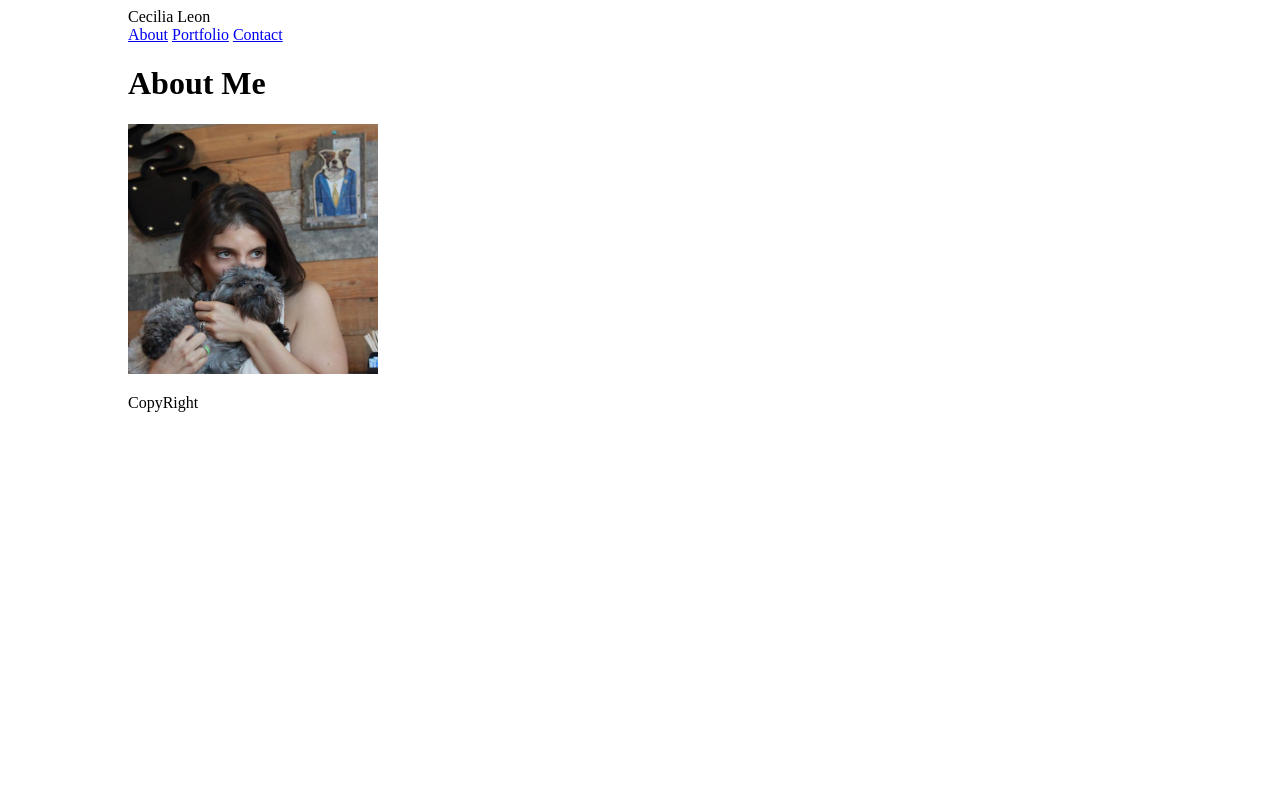
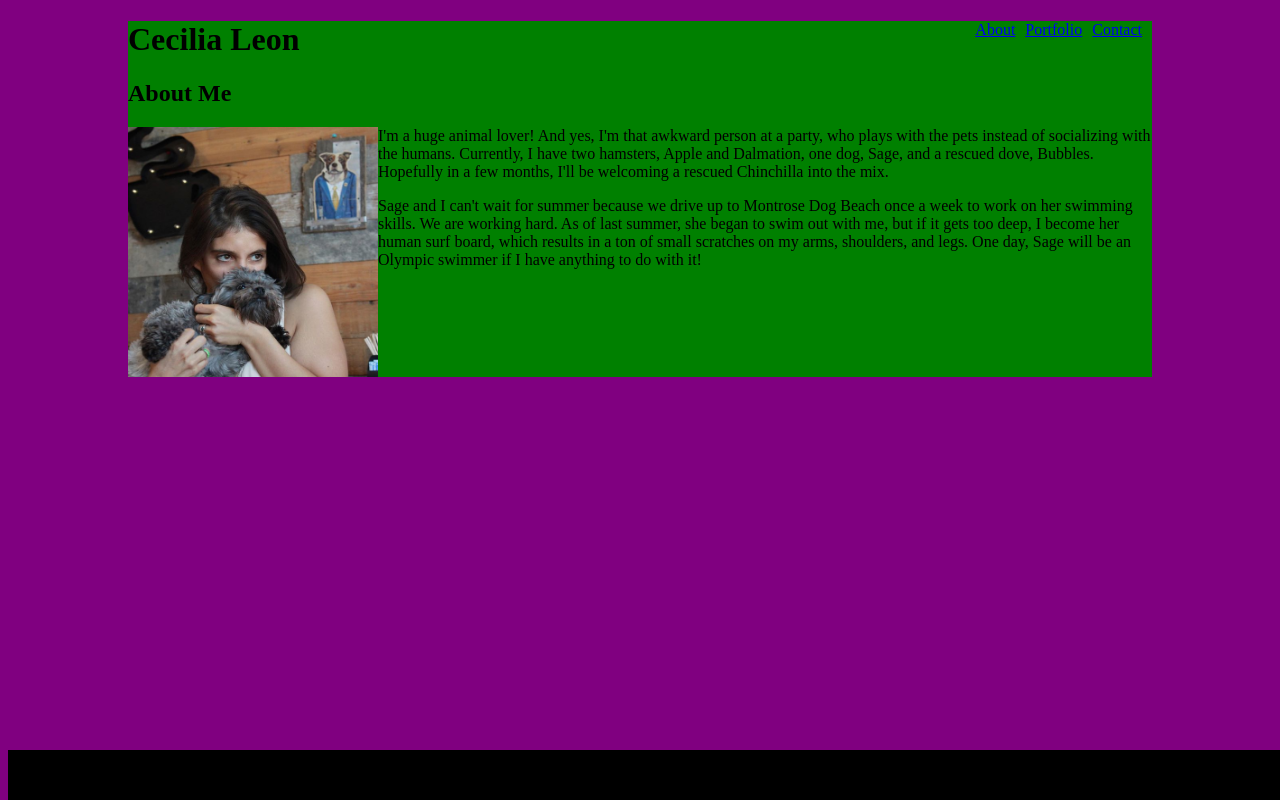
Before and after one commit to leoncecilia17/Basic-Portfolio, a plain HTML site: page index.html in a window 1280 px wide. Drawn offline with Linux system fonts and the light colour scheme.

Commit message:
trying 3

```diff
--- a/assets/css/style.css
+++ b/assets/css/style.css
@@ -1,9 +1,42 @@
+body {
+    background-color: purple;
+}
+
+
 .container {
     margin: 0 auto;
     width: 1024px;
+    padding: 0;
+    background: green;
+}
+
+a {
+    float: right;
+    padding-right: 10px;
 }
 
 img {
     width: 250px;
     height: 250px;
+    float: left;
+    margin: 0px, 40px;
 }
+
+.paragraph1 {
+    float: left;
+    margin: 0px, 40px;
+    background-color: #aa4a52;
+    width: 500px;
+}
+
+.clearfix {
+    clear:both;
+}
+
+#footer {
+    background-color: black;
+    position: fixed;
+    bottom: 0px;
+    width: 100%;
+    text-align: center;
+}
--- a/index.html
+++ b/index.html
@@ -12,28 +12,33 @@
 
     <div class="container">
 
-         <header>Cecilia Leon</header>
-
         <nav>
+            <a href="/Basic-Portfolio/contact.html">Contact</a>
+            <a href="/Basic-Portfolio/porfolio.html">Portfolio</a>
             <a href="/Basic-Portfolio/index.html">About</a>
-            <a href="/Basic-Portfolio/porfolio.html">Portfolio</a>
-            <a href="/Basic-Portfolio/contact.html">Contact</a>
         </nav>
 
-        <h1>About Me</h1>
+        <h1>Cecilia Leon</h1>
+
+        <h2>About Me</h2>
 
         <img src="assets/images/cecilia1.png">
 
-        <p>
-
+        <p class="paragraphs">
+           I'm a huge animal lover! And yes, I'm that awkward person at a party, who plays with the pets instead of socializing with the humans. Currently, I have two hamsters, Apple and Dalmation, one dog, Sage, and a rescued dove, Bubbles. Hopefully in a few months, I'll be welcoming a rescued Chinchilla into the mix.
         </p>
 
-        <footer>
-            <p>CopyRight</p>
-        </footer>
+        <p class="paragraphs">
+            Sage and I can't wait for summer because we drive up to Montrose Dog Beach once a week to work on her swimming skills. We are working hard. As of last summer, she began to swim out with me, but if it gets too deep, I become her human surf board, which results in a ton of small scratches on my arms, shoulders, and legs. One day, Sage will be an Olympic swimmer if I have anything to do with it!
+        </p>
 
+        <div class="clearfix">
+        </div>
     </div>
 
+<footer id="footer">
+    <p>Copyright©</p>
+</footer>
 
 </body>
 </html>
```
